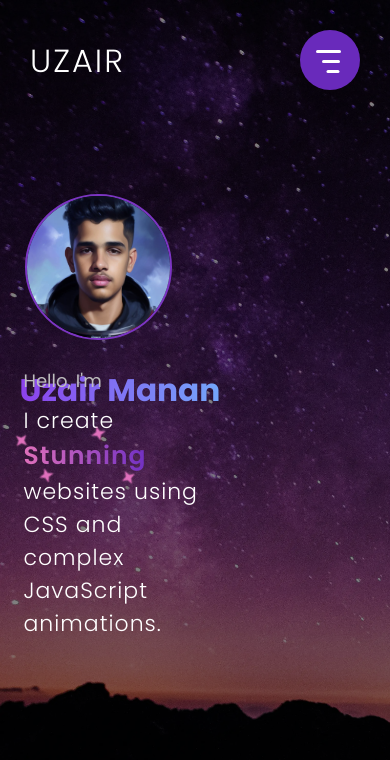
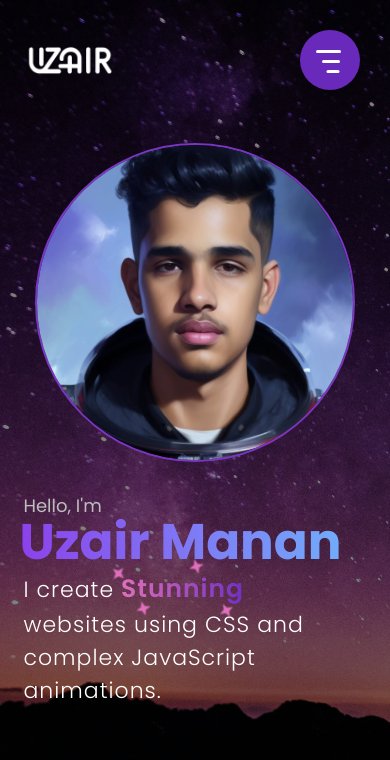
Before and after one commit to M-Uzair-dev/Portfolio, a React (Vite) app: page / in a window 390 px wide. Shown: the top 760 px of the page. Built offline with nearby package versions, Linux system fonts and the light colour scheme.

Commit message:
adding mainpage animations

```diff
--- a/src/pages/css/mainpage.css
+++ b/src/pages/css/mainpage.css
@@ -20,10 +20,13 @@
 .logo {
   color: white;
   position: fixed;
-  top: 16px;
-  left: 30px;
+  top: -15px;
+  left: -50px;
   font-weight: 300;
   letter-spacing: 2px;
+}
+.logo img {
+  max-height: 150px;
 }
 .content {
   height: 50vh;
@@ -68,6 +71,8 @@
   opacity: 0;
   overflow: hidden;
   transition: all 2s ease-out;
+  text-wrap: nowrap;
+  position: relative;
 }
 .nametext {
   min-width: 60vw;
@@ -122,6 +127,7 @@
 @media (max-width: 1000px) {
   .name {
     font-size: 8vw;
+    text-wrap: nowrap;
   }
   .avatar {
     max-width: 90%;
@@ -137,5 +143,41 @@
     height: auto;
     flex-direction: column-reverse;
     align-items: flex-start;
+    justify-content: center;
+    margin: auto;
+    width: 90vw;
+  }
+  .hello {
+    transform: translateY(50%);
+  }
+  .text {
+    max-width: 1000000px;
+    width: 100%;
   }
 }
+
+@media (max-width: 500px) {
+  .image {
+    max-height: 100000000px;
+    width: 90vw;
+    height: 90vw;
+  }
+  .name {
+    font-size: 50px;
+    text-wrap: nowrap;
+  }
+}
+@media (max-width: 360px) {
+  .name {
+    font-size: 40px;
+  }
+  .desc {
+    font-size: 18px;
+  }
+}
+@media (max-width: 290px) {
+  .name {
+    font-size: 30px;
+    text-wrap: nowrap;
+  }
+}
--- a/src/pages/css/sidebar.css
+++ b/src/pages/css/sidebar.css
@@ -35,6 +35,7 @@
   color: rgb(255, 255, 255);
   font-size: 20px;
   font-weight: 300;
+  cursor: pointer;
 }
 .button {
   z-index: 999;
--- a/src/pages/js/Mainpage.jsx
+++ b/src/pages/js/Mainpage.jsx
@@ -4,6 +4,7 @@ import avatar from "../../../images/avatar.jpeg";
 import Sidebar from "./Sidebar";
 import star from "../../../images/star.png";
 import { motion } from "framer-motion";
+import logo from "./../../../images/logo.png";
 
 const Mainpage = () => {
   return (
@@ -12,7 +13,9 @@ const Mainpage = () => {
         <div className="brightness">
           <div className="nav">
             <Sidebar />
-            <h1 className="logo">UZAIR</h1>
+            <div className="logo">
+              <img src={logo} alt="logo" />
+            </div>
           </div>
           <div className="content">
             <div className="text">
@@ -20,11 +23,13 @@ const Mainpage = () => {
               <motion.h1
                 className="name"
                 animate={{
-                  width: "110%",
+                  textWrap: "nowrap",
+                  width: "100%",
                   opacity: 1,
                 }}
                 transition={{
-                  duration: 0.5,
+                  delay: 0,
+                  duration: 1,
                   ease: "easeOut",
                 }}
               >
@@ -40,7 +45,7 @@ const Mainpage = () => {
                     fontSize: "25px",
                   }}
                   transition={{
-                    delay: 2,
+                    delay: 3,
                     ease: "easeIn",
                   }}
                 >
@@ -48,7 +53,7 @@ const Mainpage = () => {
                   <motion.div
                     className="starwrapper"
                     animate={{ opacity: 1 }}
-                    transition={{ delay: 2, ease: "easeIn" }}
+                    transition={{ delay: 3, ease: "easeIn" }}
                   >
                     <motion.img
                       src={star}
@@ -65,7 +70,7 @@ const Mainpage = () => {
                   <motion.div
                     className="starwrapper"
                     animate={{ opacity: 1 }}
-                    transition={{ delay: 2, ease: "easeIn" }}
+                    transition={{ delay: 3, ease: "easeIn" }}
                   >
                     <motion.img
                       src={star}
@@ -82,7 +87,7 @@ const Mainpage = () => {
                   <motion.div
                     className="starwrapper"
                     animate={{ opacity: 1 }}
-                    transition={{ delay: 2, ease: "easeIn" }}
+                    transition={{ delay: 3, ease: "easeIn" }}
                   >
                     <motion.img
                       src={star}
@@ -99,7 +104,7 @@ const Mainpage = () => {
                   <motion.div
                     className="starwrapper"
                     animate={{ opacity: 1 }}
-                    transition={{ delay: 2, ease: "easeIn" }}
+                    transition={{ delay: 3, ease: "easeIn" }}
                   >
                     <motion.img
                       src={star}
```
Also changed, not shown: images/logo.png (added).
